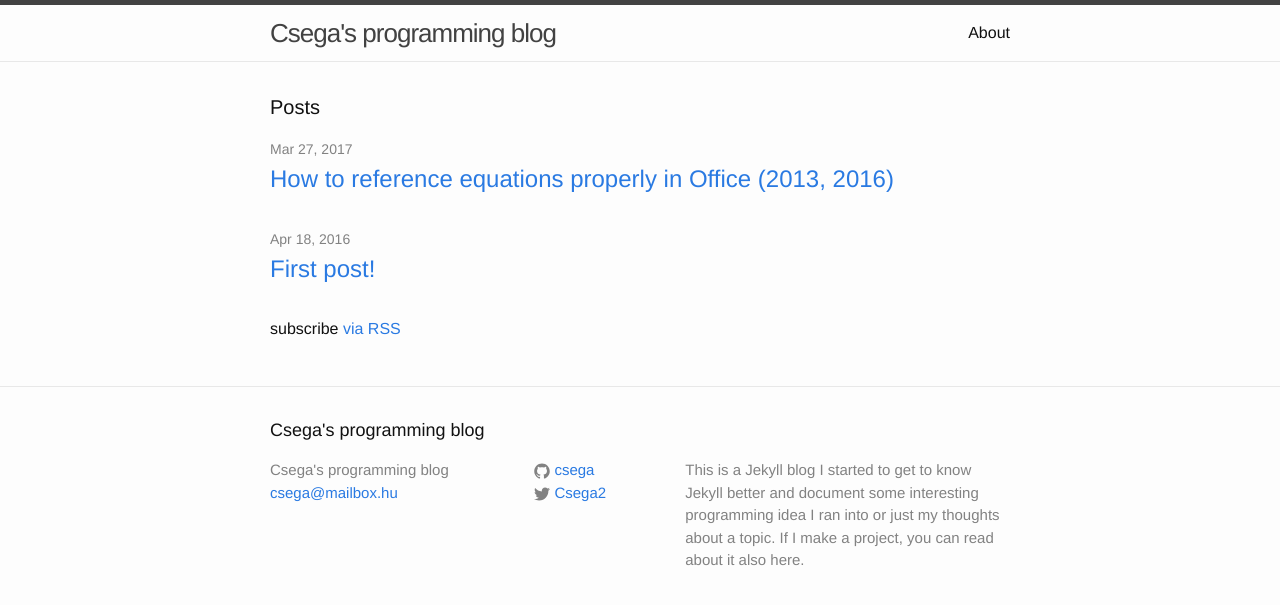
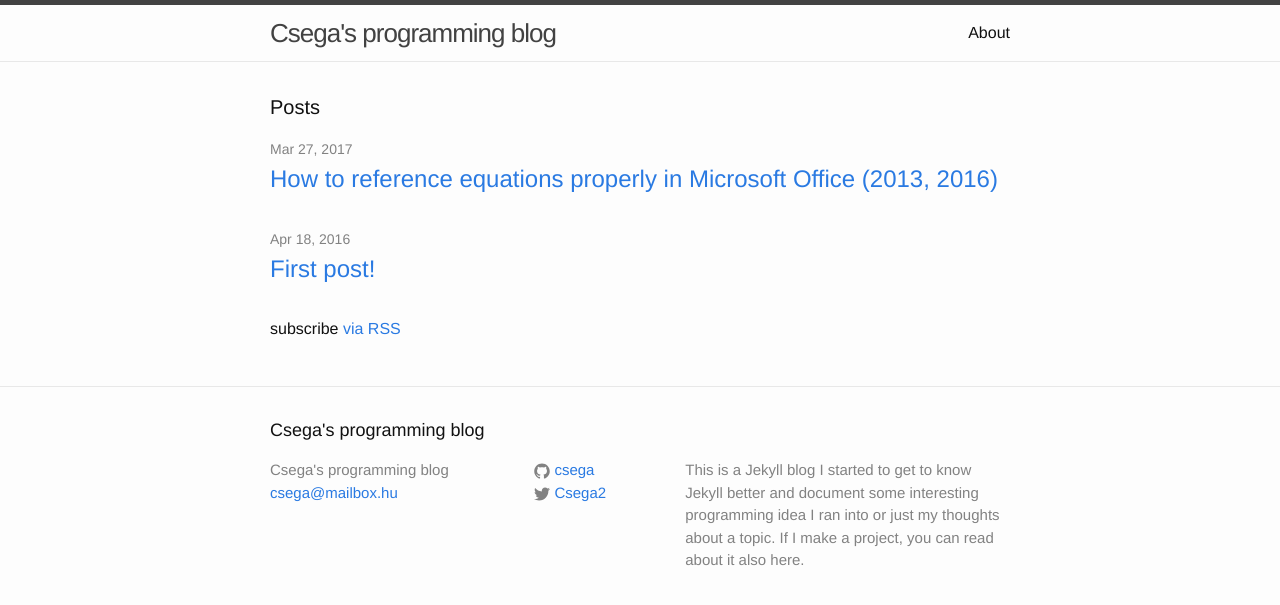
Before and after one commit to Csega/csega.github.io, a Jekyll site: the page built from index.html, in a window 1280 px wide. Shown: the top 605 px of the page. Built offline with Jekyll 4.4.1, drawn with Linux system fonts in a browser that asks for light colours.

Commit message:
Adding image and changing slightly the title.

```diff
--- a/_posts/2017-03-27-office-euqation-referencing.markdown
+++ b/_posts/2017-03-27-office-euqation-referencing.markdown
@@ -1,6 +1,6 @@
 ---
 layout: post
-title:  "How to reference equations properly in Office (2013, 2016)"
+title:  "How to reference equations properly in Microsoft Office (2013, 2016)"
 date:   2017-03-27 09:59:59 +0100
 categories: mypost
 ---
```
Also changed, not shown: images/2017-03-27/insert-equation-office-2016.png (added).
